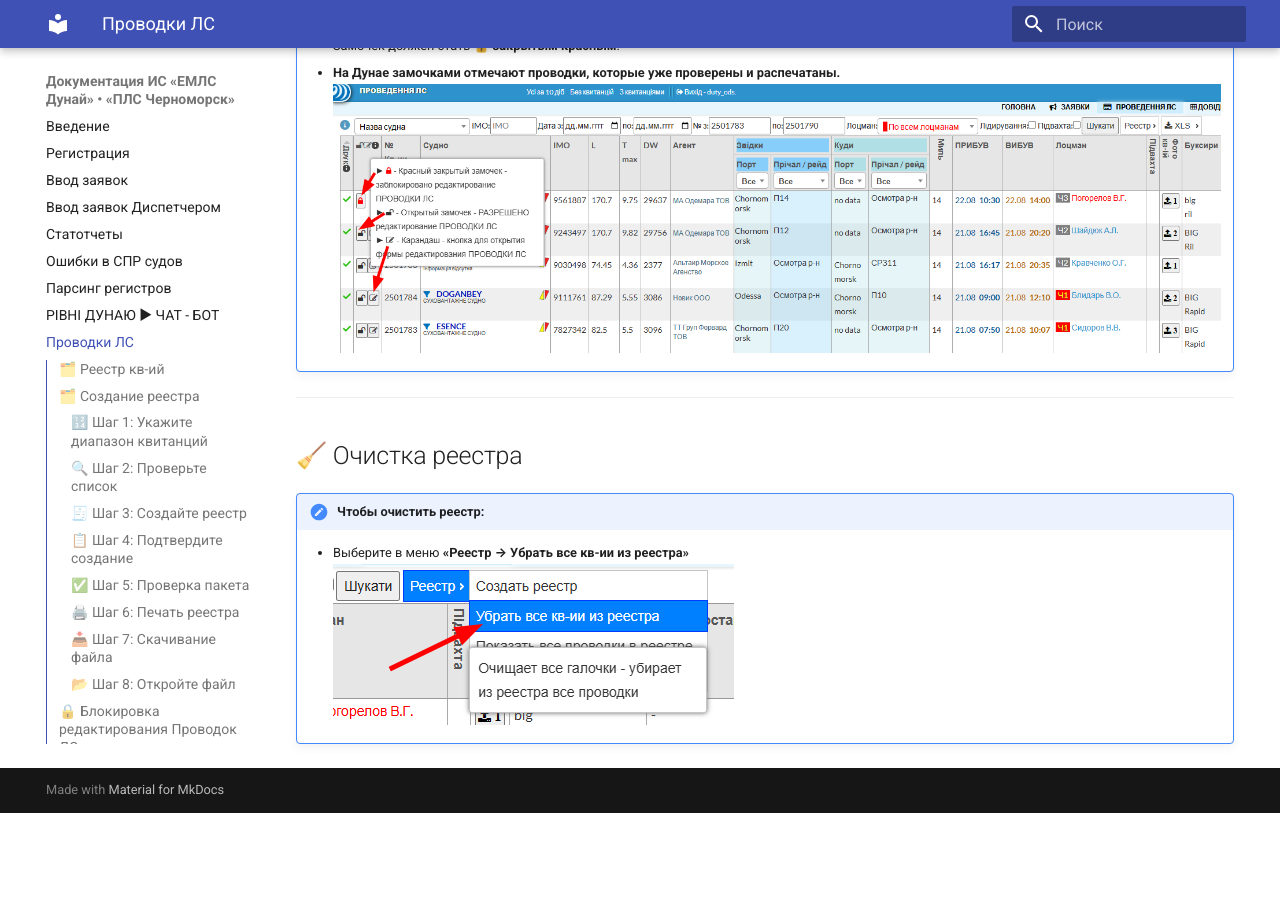
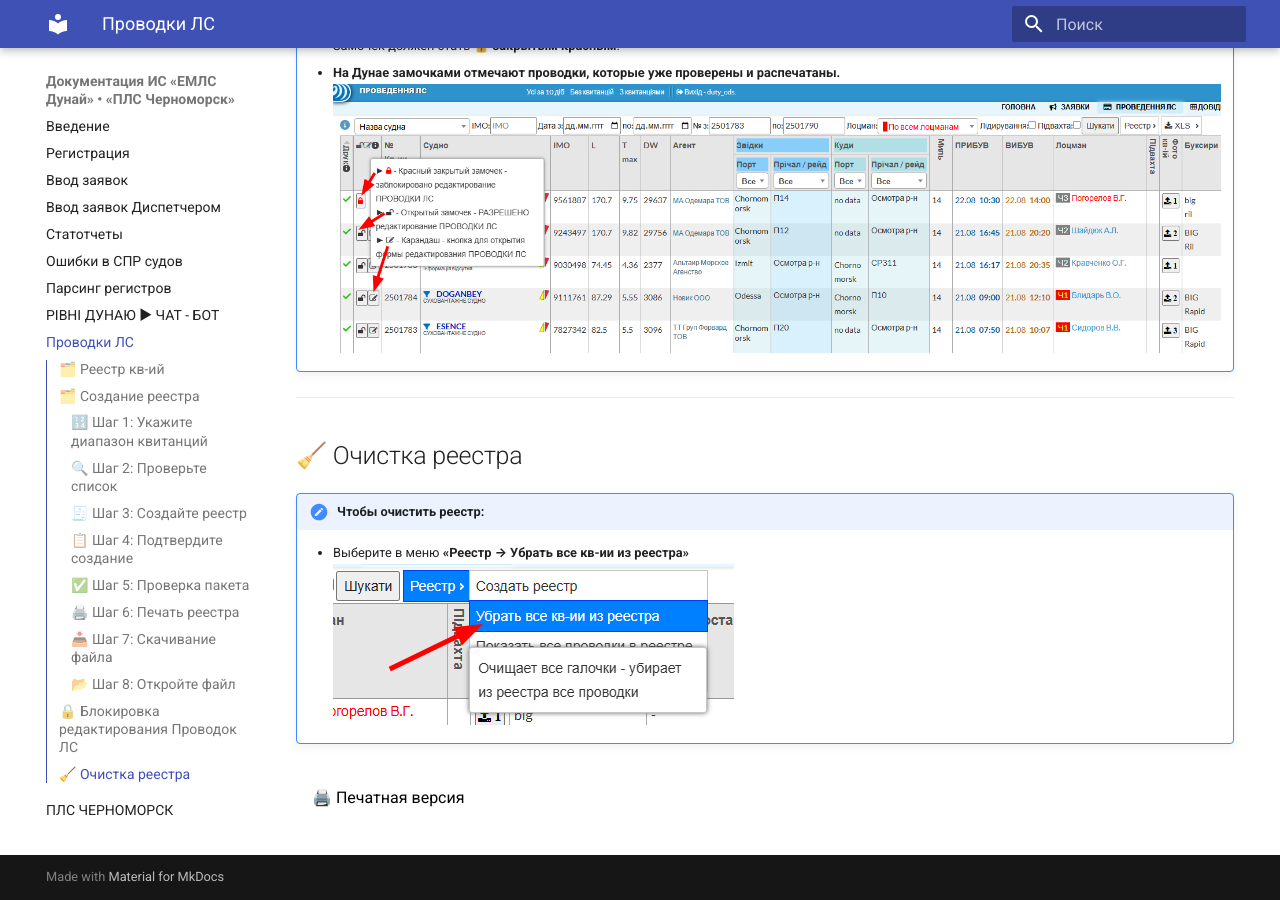
Before and after one commit to vvxsoni/Danube_help, an MkDocs documentation site: the page built from docs/reestr.md, in a window 1280 px wide and 900 px high, scrolled down 4313 px. Built offline with MkDocs 1.6.1 and Material for MkDocs 9.7.7, drawn with Linux system fonts in a browser that asks for light colours; before the commit the page ends 5126 px from its top, so only the background shows below that.

Commit message:
🖨️ Печатная версия

```diff
--- a/docs/reestr.md
+++ b/docs/reestr.md
@@ -55,3 +55,7 @@
 !!! note "Чтобы очистить реестр:"
     - Выберите в меню **«Реестр → Убрать все кв-ии из реестра»**
     ![Очистка реестра](images/reestr_009.png)
+
+<button onclick="window.print()" style="margin: 1em 0; padding: 0.5em 1em; font-size: 1em;">
+🖨️ Печатная версия
+</button>
--- a/docs/styles.css
+++ b/docs/styles.css
@@ -99,15 +99,8 @@
     font-size: medium;
 }
 
-/* @media print {
-  .no-break {
-    page-break-inside: avoid;
-    break-inside: avoid;
-  }
-} */
-
 @media print {
-  h2:has(+ .admonition) {
+  h2:has(+ .admonition) { /* применяется к заголовку , если сразу после него идёт блок с классом .admonition  (то есть !!! note, !!! warning  и т.д.). Это предотвращает ситуацию, когда заголовок оказывается на одной странице, а пояснение — на следующей. */
     page-break-after: avoid;
   }
   h3:has(+ .admonition) {
```
